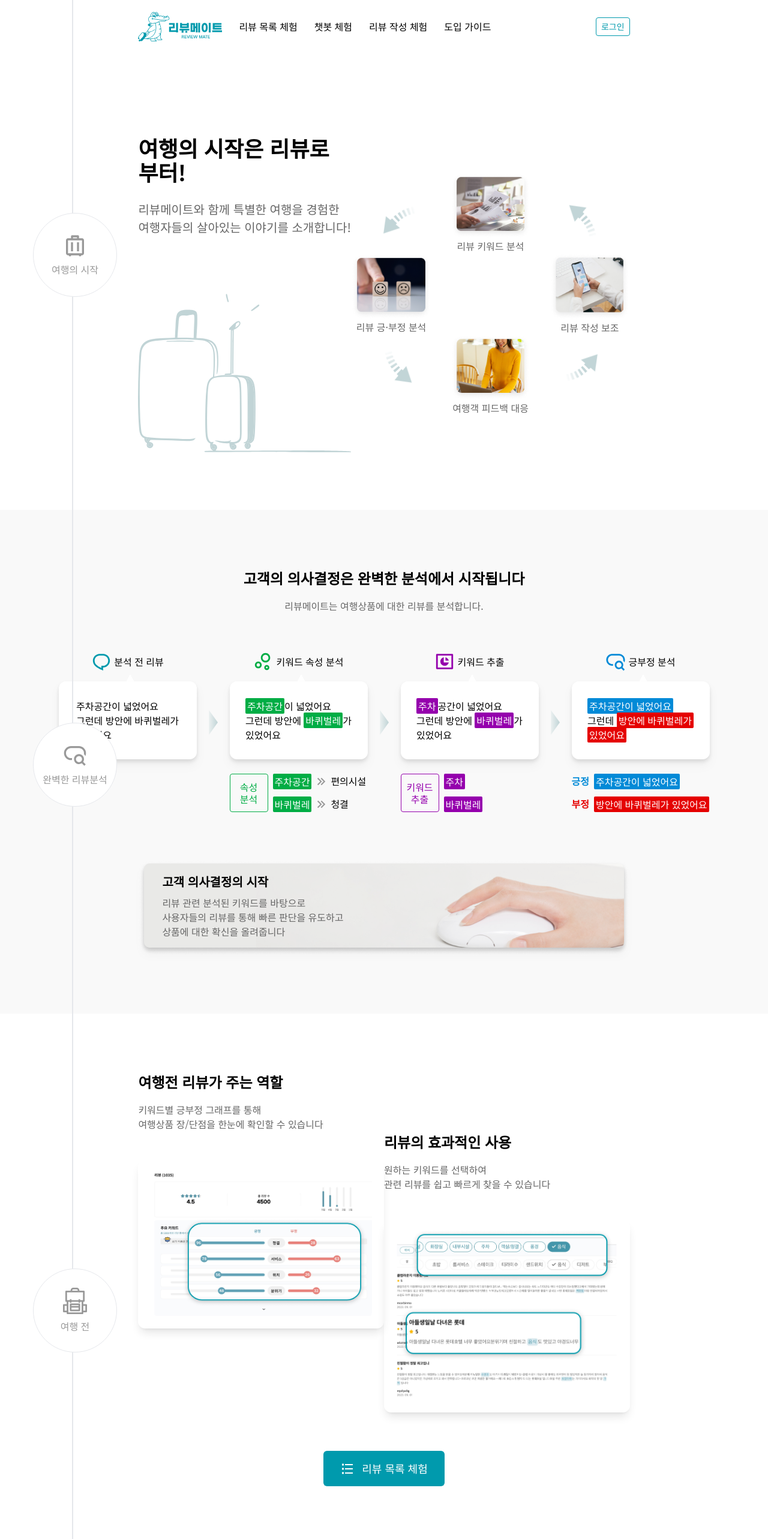
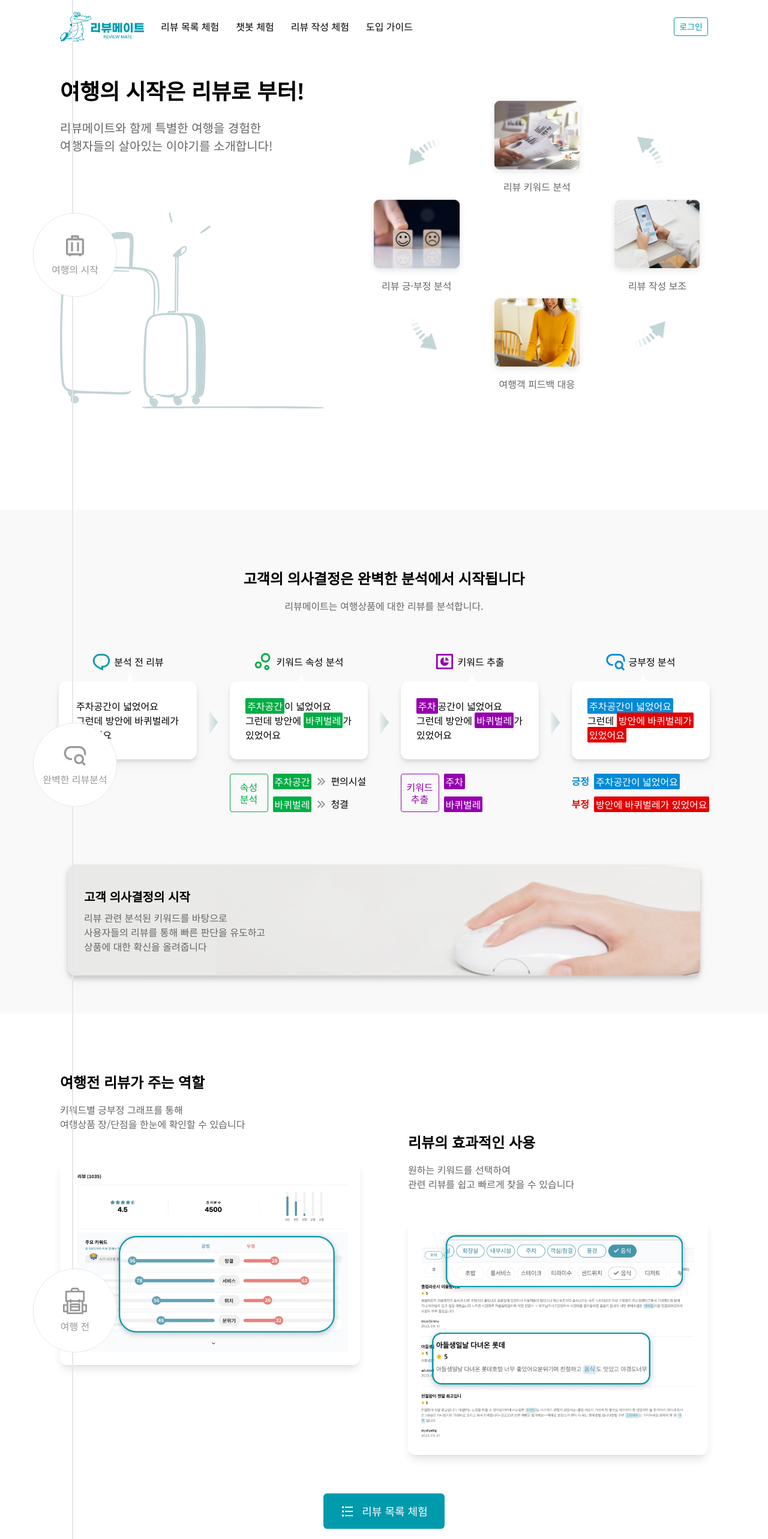
Before and after one commit to Review-Mate/Review-Mate-Demo, a Next.js app: page / in a window 1280 px wide. Shown: the top 2566 px of the page at 60% size. Built offline with nearby package versions, Linux system fonts and the light colour scheme.

Commit message:
design: 랜딩 및 데모페이지 전체 레이아웃 수정, 화면 크기에 따른 width 조정

```diff
--- a/components/Layout.tsx
+++ b/components/Layout.tsx
@@ -6,12 +6,15 @@ interface Props {
 }
 
 export const layoutPaddingStyle = 'px-[5%] xl:px-[18%]';
+export const layoutWidth = 'sm:w-[600px] md:w-[700px] lg:w-[1100px] mx-auto px-[10px]';
 
 export default function Layout({ children }: Props) {
   return (
     <>
-      <NavBar />
-      <div className={`h-full pt-[130px] ${layoutPaddingStyle}`}>{children}</div>
+      <div className={`h-full ${layoutWidth}`}>
+        <NavBar />
+        <div className='pt-[130px]'>{children}</div>
+      </div>
     </>
   );
 }
--- a/components/NavBar.tsx
+++ b/components/NavBar.tsx
@@ -5,7 +5,7 @@ import logo from '@/public/images/logo.svg';
 import { useLogout } from '@/hooks/useLogout';
 import { useLoginContext } from 'context/LoginContext';
 import { useRouter } from 'next/router';
-import { layoutPaddingStyle } from './Layout';
+import { layoutPaddingStyle, layoutWidth } from './Layout';
 
 export default function NavBar() {
   const router = useRouter();
@@ -13,8 +13,8 @@ export default function NavBar() {
   const { handleLogout } = useLogout();
 
   return (
-    <nav className={`left-0 fixed w-full bg-white z-10 ${layoutPaddingStyle}`}>
-      <div className='flex flex-row items-center justify-between my-5'>
+    <nav className={`left-0 fixed w-full bg-white z-10`}>
+      <div className={`flex flex-row items-center justify-between my-5 ${layoutWidth}`}>
         <div className='flex flex-col sm:flex-row sm:items-center'>
           <Link href='/' className='mr-7'>
             <Image src={logo} alt='로고' width={140} height={65} />
--- a/components/landing/allTrip.tsx
+++ b/components/landing/allTrip.tsx
@@ -1,19 +1,21 @@
 import { landingStyle } from '@/pages/index';
 import Image from 'next/image';
 import React from 'react';
-import { layoutPaddingStyle } from '../Layout';
+import { layoutWidth } from '../Layout';
 import { Line } from './line';
+import { flexCol } from '@/styles/styleUtils';
 
 export default function AllTrip() {
   return (
     <div
-      className={`relative xl:h-[805px] w-full bg-[#f9f9f9] flex flex-col justify-center items-center ${landingStyle}  ${layoutPaddingStyle}`}
+      className={`relative xl:h-[805px] w-full bg-[#f9f9f9] flex flex-col justify-center items-center ${landingStyle}`}
     >
       <Line
         title='여행의 모든 것'
         iconSrc='/icons/line6.svg'
         top={'top-[333px]'}
       />
+      <div className={`${layoutWidth} ${flexCol}`}>
         <h2 className='text-body2 text-gray01'>고객들이 알고 싶어하는 리뷰</h2>
         <h1 className='mt-4 font-bold text-title mb-12'>
           리뷰관리가 여행상품의 힘이 됩니다
@@ -47,6 +49,7 @@ export default function AllTrip() {
             <br />
             여행자들에게 즐거운 추억을 드리는 선 순환구조를 만들어갑니다
           </p>
+        </div>
       </div>
     </div>
   );
--- a/components/landing/duringTrip/duringTrip.tsx
+++ b/components/landing/duringTrip/duringTrip.tsx
@@ -1,20 +1,22 @@
 import { landingStyle } from '@/pages/index';
 import React from 'react';
-import { layoutPaddingStyle } from '../../Layout';
+import { layoutPaddingStyle, layoutWidth } from '../../Layout';
 import { Step1 } from './Step1';
 import { Step2 } from './Step2';
 import { Step3 } from './Step3';
 import { GreenButton } from '@/components/global/button/GreenButton';
 import { useRouter } from 'next/router';
 import { Line } from '../line';
+import { flexCol } from '@/styles/styleUtils';
 
 export default function DuringTrip() {
   const router = useRouter();
   return (
     <div
-      className={`relative xl:h-[1020px] w-full flex flex-col justify-center items-center ${landingStyle} bg-[#EFF8FA] ${layoutPaddingStyle}`}
+      className={`relative xl:h-[1020px] w-full  ${landingStyle} bg-[#EFF8FA] `}
     >
       <Line title='여행 중' iconSrc='/icons/line4.svg' top={'top-[445px]'} />
+      <div className={`${layoutWidth}  ${flexCol}`}>
       <h1 className='mb-4 font-bold text-title'>꼼꼼한 여행관리, 챗봇메이트</h1>
       <h2 className='mb-16 text-center text-body2 text-gray01'>
         선택된 여행상품의 만족도 및 응대 데이터 관련하여 피드백을 주고 받을 수
@@ -31,7 +33,7 @@ export default function DuringTrip() {
         onClick={() => {
           router.push('/demo/during-trip/beforeChatBot');
         }}
-      />
+      /></div>
     </div>
   );
 }
--- a/components/landing/postTrip.tsx
+++ b/components/landing/postTrip.tsx
@@ -1,18 +1,18 @@
 import { landingStyle } from '@/pages/index';
 import Image from 'next/image';
 import React from 'react';
-import { layoutPaddingStyle } from '../Layout';
+import { layoutWidth } from '../Layout';
 import { GreenButton } from '../global/button/GreenButton';
 import { useRouter } from 'next/router';
 import { Line } from './line';
+import { flexCol } from '@/styles/styleUtils';
 
 export default function PostTrip() {
   const router = useRouter();
   return (
-    <div
-      className={`relative xl:h-[1225px] w-full flex flex-col justify-center items-center ${landingStyle}  ${layoutPaddingStyle}`}
-    >
+    <div className={`relative xl:h-[1225px] w-full ${landingStyle}`}>
       <Line title='여행 후' iconSrc='/icons/line5.svg' top={'top-[540px]'} />
+      <div className={`${layoutWidth}  ${flexCol}`}>
         <div className='flex flex-row items-center justify-center gap-16'>
           <div>
             <h1 className='mb-4 font-bold text-title'>
@@ -59,6 +59,7 @@ export default function PostTrip() {
           }}
         />
       </div>
+    </div>
   );
 }
 
--- a/components/landing/preTrip/preTrip.tsx
+++ b/components/landing/preTrip/preTrip.tsx
@@ -4,17 +4,20 @@ import { useRouter } from 'next/router';
 import { GreenButton } from '@/components/global/button/GreenButton';
 import { PreTripLeft } from './preTripLeft';
 import { PreTripRight } from './preTripRight';
-import { layoutPaddingStyle } from '@/components/Layout';
+import { layoutPaddingStyle, layoutWidth } from '@/components/Layout';
 import { Line } from '../line';
+import { flexCol } from '@/styles/styleUtils';
 
 export default function PreTrip() {
   const router = useRouter();
 
   return (
     <div
-      className={`relative xl:h-[980px] w-full flex flex-col items-center ${landingStyle} ${layoutPaddingStyle}`}
+      className={`relative xl:h-[980px] w-full ${landingStyle}`}
     >
       <Line title='여행 전' iconSrc='/icons/line3.svg' top={'top-[425px]'} />
+
+      <div className={`${layoutWidth}  ${flexCol}`}>
         <div className='w-full flex flex-row justify-between'>
           <PreTripLeft />
           <PreTripRight />
@@ -28,5 +31,6 @@ export default function PreTrip() {
           }}
         />
       </div>
+    </div>
   );
 }
--- a/components/landing/reviewAnalysis/reviewAnalysis.tsx
+++ b/components/landing/reviewAnalysis/reviewAnalysis.tsx
@@ -1,20 +1,22 @@
 import Image from 'next/image';
 import React from 'react';
 import Middle from './middle';
-import { layoutPaddingStyle } from '@/components/Layout';
 import { landingStyle } from '@/pages/index';
 import { Line } from '../line';
+import { layoutWidth } from '@/components/Layout';
+import { flexCol } from '@/styles/styleUtils';
 
 export default function ReviewAnalysis() {
   return (
     <div
-      className={`relative xl:h-[840px] w-full flex flex-col justify-center items-center ${landingStyle} bg-[#F9F9F9] ${layoutPaddingStyle}`}
+      className={`relative xl:h-[840px] w-full ${landingStyle} bg-[#F9F9F9]`}
     >
       <Line
         title='완벽한 리뷰분석'
         iconSrc='/icons/line2.svg'
         top={'top-[355px]'}
       />
+      <div className={`${layoutWidth}  ${flexCol}`}>
         <h1 className='text-title font-bold mb-4'>
           고객의 의사결정은 완벽한 분석에서 시작됩니다
         </h1>
@@ -43,5 +45,6 @@ export default function ReviewAnalysis() {
           </div>
         </div>
       </div>
+    </div>
   );
 }
--- a/components/landing/startTrip.tsx
+++ b/components/landing/startTrip.tsx
@@ -2,18 +2,25 @@ import Image from 'next/image';
 import React, { Fragment } from 'react';
 import Link from 'next/link';
 import arrow from '@/public/images/arrow.svg';
-import { layoutPaddingStyle } from '../Layout';
+import { layoutWidth } from '../Layout';
 import { Line } from './line';
+import { flexCol } from '@/styles/styleUtils';
 
 export default function StartTrip() {
   return (
     <div
-      className={`relative xl:h-[720px] flex flex-col items-center justify-center w-full lg:flex-row lg:justify-between ${layoutPaddingStyle}`}
+      className={`relative xl:h-[720px] w-full`}
     >
-      <Line title='여행의 시작' iconSrc='/icons/line1.svg' top={'top-[225px]'} />
-
+      <Line
+        title='여행의 시작'
+        iconSrc='/icons/line1.svg'
+        top={'top-[225px]'}
+      />
+      <div className={`${layoutWidth} ${flexCol} lg:flex-row lg:justify-between`}>
         <div className='flex flex-col items-center w-auto mb-24 lg:items-start lg:w-1/2 animate-appear1 lg:mb-0'>
-        <h1 className='mb-7 text-4xl font-bold'>여행의 시작은 리뷰로 부터!</h1>
+          <h1 className='mb-7 text-4xl font-bold'>
+            여행의 시작은 리뷰로 부터!
+          </h1>
           <h2 className='text-subTitle text-gray01 mb-24 w-[355px] text-center lg:text-start'>
             리뷰메이트와 함께 특별한 여행을 경험한
             <br />
@@ -53,6 +60,7 @@ export default function StartTrip() {
               title='여행객 피드백 대응'
             />
             <ArrowImage rotate={'rotate-180'} />
+          </div>
         </div>
       </div>
     </div>
--- a/pages/index.tsx
+++ b/pages/index.tsx
@@ -10,7 +10,7 @@ export const landingStyle = 'py-24';
 
 export default function Home() {
   return (
-    <main className='flex flex-col items-center w-[100vw] absolute left-0'>
+    <main className='flex flex-col items-center w-full absolute left-0'>
       <div className='invisible xl:visible absolute top-0 left-[120px] w-[1px] h-full border z-10' />
       <div className='invisible xl:visible absolute -top-[150px] left-[120px] w-[1px] h-[150px] border z-10' />
       <Seo title='ReviewMate|Home' />
--- /dev/null
+++ b/styles/styleUtils.tsx
@@ -0,0 +1,2 @@
+export const flexCol = 'flex flex-col justify-center items-center';
+export const flexRow = 'flex flex-row justify-center items-center';
```
Lines whose indentation alone changed are shown as unchanged.
